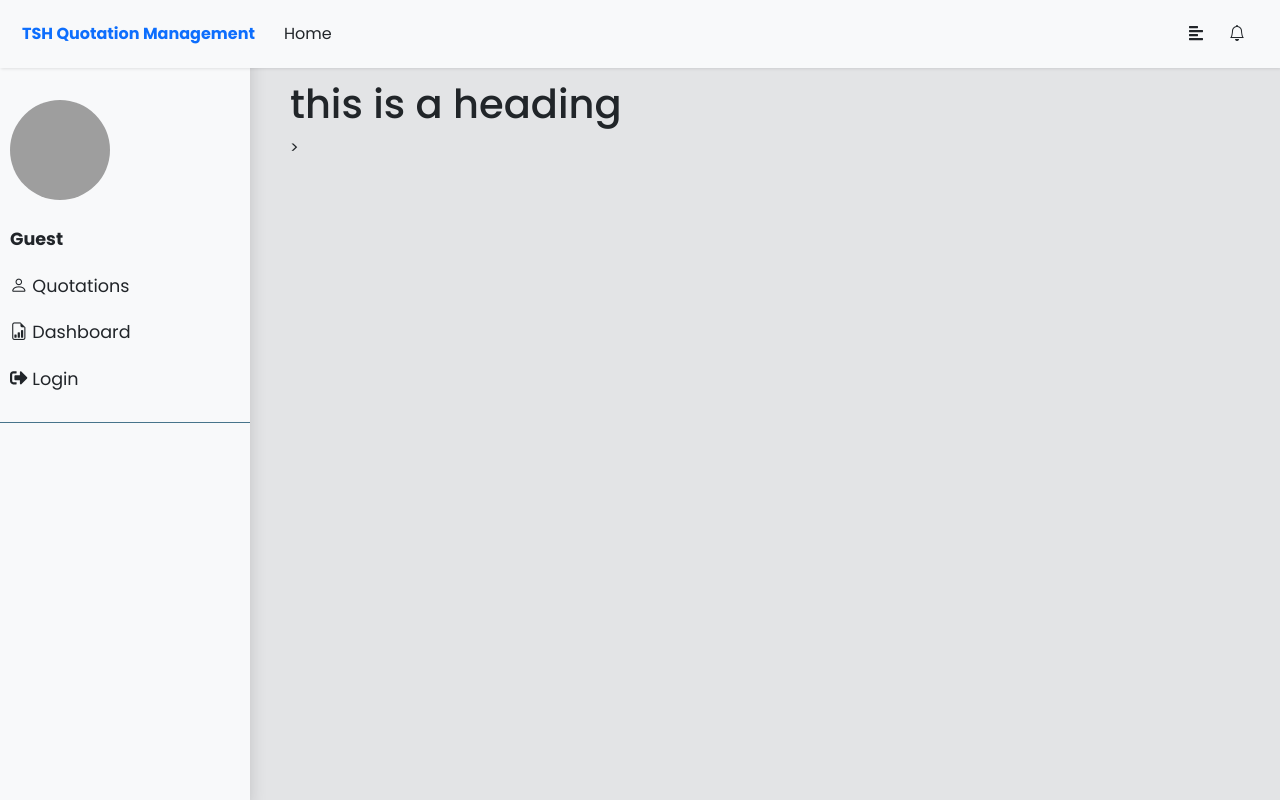
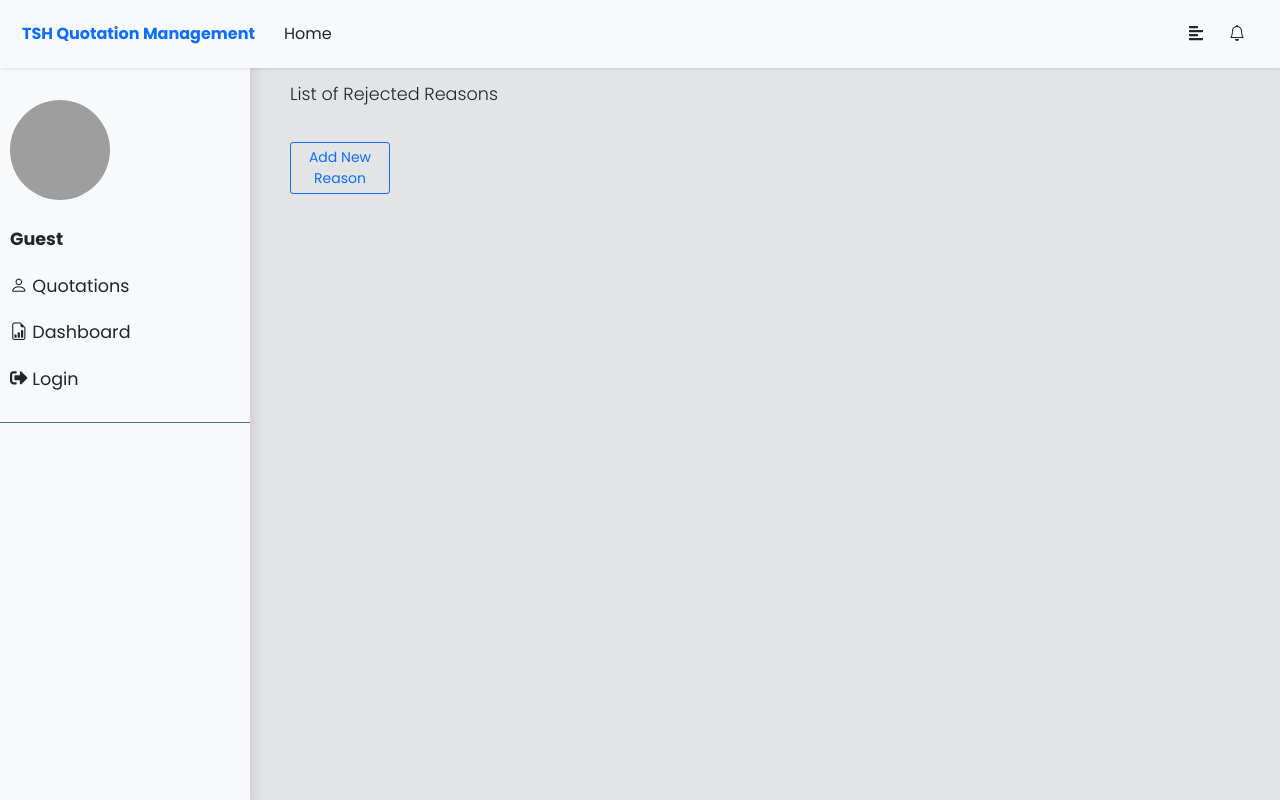
Before and after one commit to izzkhairable/fyp, a Python web app: template aqs_web/templates/admin.html in a window 1280 px wide. Run offline with Jinja, Linux system fonts and the light colour scheme; the template is opened without the code that fills it, so the values that code supplies are empty; some libraries are stand-ins or nearby versions; grey boxes are pictures that could not be loaded.

Commit message:
dummy app routes for admin showing all rejection reasons, adding rejection

```diff
--- a/aqs_web/templates/admin.html
+++ b/aqs_web/templates/admin.html
@@ -2,12 +2,29 @@
 <html lang="en">
 
 <head>
-  <meta charset="utf-8">
-  <meta name="viewport" content="width=device-width, initial-scale=1">
-  <meta http-equiv="X-UA-Compatible" content="IE=edge">
+    <meta charset="utf-8">
+    <meta name="viewport" content="width=device-width, initial-scale=1">
+    <meta http-equiv="X-UA-Compatible" content="IE=edge">
 
-  <title>Admin AQS TSH</title>
-  </head>
+    <link href="https://cdn.jsdelivr.net/npm/bootstrap@5.1.3/dist/css/bootstrap.min.css" rel="stylesheet"
+        integrity="sha384-1BmE4kWBq78iYhFldvKuhfTAU6auU8tT94WrHftjDbrCEXSU1oBoqyl2QvZ6jIW3" crossorigin="anonymous">
+    <link rel="stylesheet" href="{{url_for('static', filename = 'style/style.css')}}">
+    <link rel="stylesheet"
+        href="https://cdnjs.cloudflare.com/ajax/libs/malihu-custom-scrollbar-plugin/3.1.5/jquery.mCustomScrollbar.min.css">
+
+    <!-- Bootstrap Icons -->
+    <link rel="stylesheet" href="https://cdn.jsdelivr.net/npm/bootstrap-icons@1.7.2/font/bootstrap-icons.css">
+
+    <!-- Font Awesome JS -->
+    <script defer src="https://use.fontawesome.com/releases/v5.0.13/js/solid.js"
+        integrity="sha384-tzzSw1/Vo+0N5UhStP3bvwWPq+uvzCMfrN1fEFe+xBmv1C/AtVX5K0uZtmcHitFZ" crossorigin="anonymous">
+    </script>
+    <script defer src="https://use.fontawesome.com/releases/v5.0.13/js/fontawesome.js"
+        integrity="sha384-6OIrr52G08NpOFSZdxxz1xdNSndlD4vdcf/q2myIUVO0VsqaGHJsB0RaBE01VTOY" crossorigin="anonymous">
+    </script>
+
+    <title>Admin - Automated Quotation System</title>
+</head>
 <body>
     <!-- insert wrapper -->
     {% include 'wrapper_header.html' %}
@@ -18,7 +35,13 @@
         3. create / delete roles -->
 
     <div id="content">
-      <h1>this is a heading</h1>>
+      <p>List of Rejected Reasons</p>
+      <!-- the list of reasons will be pulled from the database into here -->
+      <p id = "reasons"></p>
+      <!-- for each reasoning, add a delete button that will enable the person to delete -> prompt user for confirmation -->
+      <button type="submit" class="mt-3 btn btn-outline-primary btn-sm" style="width:100px">Add New Reason</button>
+
+
     </div>
 
 
--- a/aqs_web/templates/login.html
+++ b/aqs_web/templates/login.html
@@ -70,7 +70,7 @@
           <input type="password" class="form-control" id="password" name='password'>
         </div>
 
-        <button type="submit" class="mt-3 btn btn-outline-primary btn-sm" style="width:100px">Submit</button>
+        <button type="submit" class="mt-3 btn btn-outline-primary btn-sm" style="width:100px">Login</button>
       </div>
       </form>
     </div>
```
Also changed, not shown: aqs_web/app.py (+36 -0 lines).
